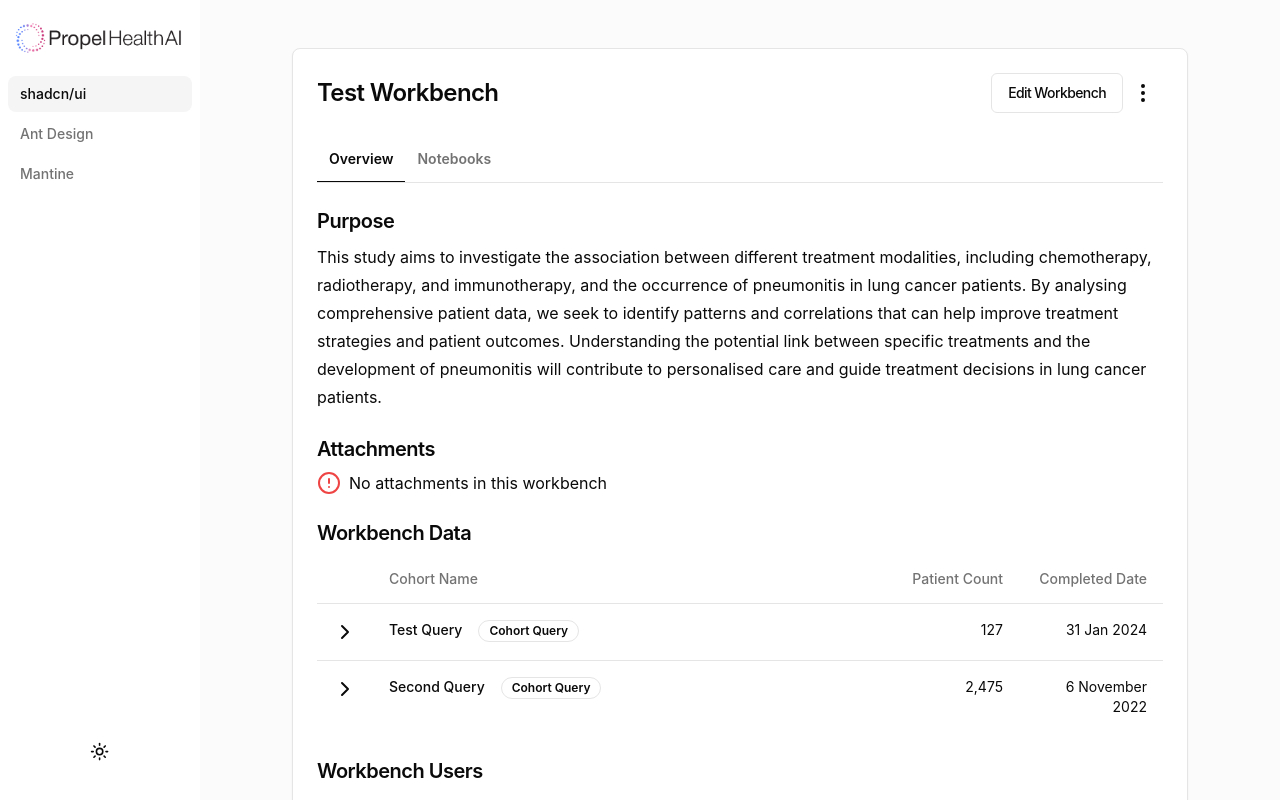
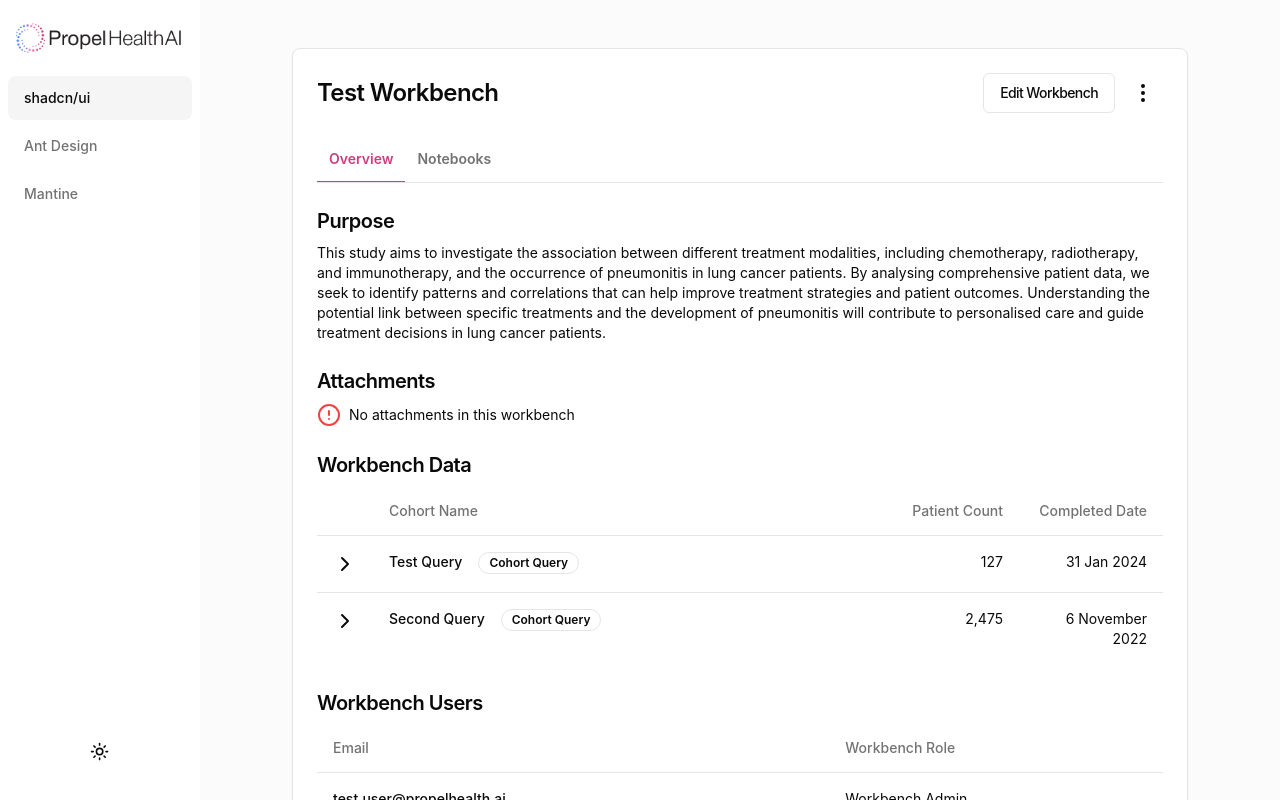
Before and after one commit to bambanah/ph-ui-spike, a Next.js app: page /shadcn in a window 1280 px wide. Shown: the top 800 px of the page. Built offline with nearby package versions, Linux system fonts and the light colour scheme.

Commit message:
shadcn primary

```diff
--- a/src/app/antd/page.tsx
+++ b/src/app/antd/page.tsx
@@ -8,9 +8,17 @@ import Head from "next/head";
 import { useState } from "react";
 
 const AntDesignPage = () => {
+  const getLocalStorageTheme = () => {
+    const theme = localStorage.getItem("ant-theme");
+
+    if (theme === "darkAlgorithm" || theme === "defaultAlgorithm") {
+      return theme;
+    }
+  };
+
   const [algorithm, setAlgorithm] = useState<
     "darkAlgorithm" | "defaultAlgorithm"
-  >("darkAlgorithm");
+  >(getLocalStorageTheme() ?? "defaultAlgorithm");
 
   return (
     <ConfigProvider theme={{ algorithm: theme[algorithm] }}>
--- a/src/app/globals.css
+++ b/src/app/globals.css
@@ -16,8 +16,8 @@
     --card-foreground: 0 0% 3.9%;
     --popover: 0 0% 100%;
     --popover-foreground: 0 0% 3.9%;
-    --primary: 332 79% 75%;
-    --primary-foreground: 26 83.3% 4.1%;
+    --primary: 332 57.6% 52%;
+    --primary-foreground: 0 0% 100%;
     --secondary: 0 0% 96.1%;
     --secondary-foreground: 0 0% 9%;
     --muted: 0 0% 96.1%;
@@ -44,8 +44,8 @@
     --card-foreground: 0 0% 98%;
     --popover: 0 0% 3.9%;
     --popover-foreground: 0 0% 98%;
-    --primary: 332 77% 71%;
-    --primary-foreground: 26 83.3% 4.1%;
+    --primary: 333 78.1% 71.4%;
+    --primary-foreground: 0 0% 0%;
     --secondary: 0 0% 14.9%;
     --secondary-foreground: 0 0% 98%;
     --muted: 0 0% 14.9%;
@@ -69,7 +69,4 @@
   * {
     @apply border-border;
   }
-  body {
-    @apply bg-background text-foreground;
-  }
 }
--- a/src/app/shadcn/page.tsx
+++ b/src/app/shadcn/page.tsx
@@ -2,6 +2,8 @@ import Navbar from "@/components/shadcn/navbar";
 import { ThemeProvider } from "@/components/shadcn/theme-provider";
 import WorkbenchPage from "@/components/shadcn/workbench-page";
 import { Metadata } from "next";
+
+import "./shadcn.css";
 
 export const metadata: Metadata = {
   title: "Shadcn",
--- /dev/null
+++ b/src/app/shadcn/shadcn.css
@@ -0,0 +1,15 @@
+body {
+  @apply bg-background text-foreground;
+}
+
+h4 {
+  @apply scroll-m-20 text-xl font-semibold tracking-tight;
+}
+
+p {
+  @apply text-sm leading-5;
+}
+
+p:not(:first-of-type) {
+  @apply mt-2;
+}
--- a/src/components/antd/navbar.tsx
+++ b/src/components/antd/navbar.tsx
@@ -1,7 +1,8 @@
 "use client";
 
 import { navConfig } from "@/lib/nav-config";
-import { Button, Layout, Menu, MenuProps, theme } from "antd";
+import { Button, Flex, Layout, Menu, MenuProps, theme } from "antd";
+import { Moon, Sun } from "lucide-react";
 import Image from "next/image";
 import Link from "next/link";
 
@@ -30,6 +31,7 @@ const Navbar = ({ algorithm, setAlgorithm }: Props) => {
     setAlgorithm(
       algorithm === "darkAlgorithm" ? "defaultAlgorithm" : "darkAlgorithm"
     );
+    localStorage.setItem("ant-theme", algorithm);
   };
 
   return (
@@ -42,7 +44,7 @@ const Navbar = ({ algorithm, setAlgorithm }: Props) => {
         borderRightWidth: "1px",
       }}
     >
-      <div className="py-4">
+      <div className="py-4 flex flex-col gap-2 h-full">
         <Image
           alt="propel logo"
           width={200}
@@ -54,14 +56,25 @@ const Navbar = ({ algorithm, setAlgorithm }: Props) => {
           }
           className="border-border"
         />
+        <Menu
+          mode="inline"
+          defaultSelectedKeys={["/antd"]}
+          style={{ borderRight: 0, backgroundColor: colorBgBase }}
+          items={navItems}
+        />
+        <Flex justify="center" className="mt-auto mb-4">
+          <Button
+            icon={
+              algorithm === "darkAlgorithm" ? (
+                <Moon className="w-4 h-4" />
+              ) : (
+                <Sun className="w-4 h-4" />
+              )
+            }
+            onClick={toggleAlgorithm}
+          />
+        </Flex>
       </div>
-      <Menu
-        mode="inline"
-        defaultSelectedKeys={["/antd"]}
-        style={{ borderRight: 0, backgroundColor: colorBgBase }}
-        items={navItems}
-      />
-      <Button onClick={toggleAlgorithm}>Dark</Button>
     </Sider>
   );
 };
--- a/src/components/antd/overview-content.tsx
+++ b/src/components/antd/overview-content.tsx
@@ -2,6 +2,7 @@ import { Space, theme, Typography } from "antd";
 import { WarningOutlined } from "@ant-design/icons";
 import WorkbenchDataTable from "./workbench-data-table";
 import WorkbenchUserTable from "./workbench-user-table";
+import { workbenchPurpose } from "@/lib/workbench-info";
 
 const { Title } = Typography;
 
@@ -14,10 +15,7 @@ const OverviewContent = () => {
     <Space direction="vertical" style={{ width: "100%", gap: "2rem" }}>
       <div>
         <Title level={4}>Purpose</Title>
-        <p>
-          Showcasing what a workbench page would look like built with the Ant
-          Design library.
-        </p>
+        <p>{workbenchPurpose}</p>
       </div>
 
       <div>
--- a/src/components/shadcn/navbar.tsx
+++ b/src/components/shadcn/navbar.tsx
@@ -37,7 +37,7 @@ const Navbar = () => {
             key={title}
             href={href}
             className={cn(
-              "flex items-center gap-3 rounded-lg px-3 py-2 transition-all hover:bg-muted hover:text-foreground",
+              "flex items-center gap-3 rounded-lg px-4 py-3 transition-all hover:bg-muted hover:text-foreground",
               pathname?.startsWith(href)
                 ? "bg-muted text-foreground"
                 : "text-muted-foreground"
--- a/src/components/shadcn/ui/tabs.tsx
+++ b/src/components/shadcn/ui/tabs.tsx
@@ -29,7 +29,7 @@ const TabsTrigger = React.forwardRef<
   <TabsPrimitive.Trigger
     ref={ref}
     className={cn(
-      "inline-flex items-center justify-center whitespace-nowrap px-3 py-3 text-sm font-semibold border-b border-transparent ring-offset-background transition-all focus-visible:outline-none focus-visible:ring-2 focus-visible:ring-ring focus-visible:ring-offset-2 disabled:pointer-events-none disabled:opacity-50 data-[state=active]:text-foreground data-[state=active]:border-b-foreground",
+      "inline-flex items-center justify-center whitespace-nowrap px-3 py-3 text-sm font-semibold border-b border-transparent ring-offset-background transition-all focus-visible:outline-none focus-visible:ring-2 focus-visible:ring-ring focus-visible:ring-offset-2 disabled:pointer-events-none disabled:opacity-50 data-[state=active]:text-primary data-[state=active]:border-b-primary",
       className
     )}
     {...props}
--- a/src/components/shadcn/ui/typography.tsx
+++ b/src/components/shadcn/ui/typography.tsx
@@ -30,13 +30,3 @@ export const H3 = ({ className, ...rest }: HTMLProps<HTMLHeadingElement>) => (
     {...rest}
   />
 );
-
-export const H4 = ({ className, ...rest }: HTMLProps<HTMLHeadingElement>) => (
-  <h4
-    className={cn(
-      "scroll-m-20 text-xl font-semibold tracking-tight",
-      className
-    )}
-    {...rest}
-  />
-);
--- a/src/components/shadcn/workbench-page.tsx
+++ b/src/components/shadcn/workbench-page.tsx
@@ -18,7 +18,6 @@ import {
   TabsList,
   TabsTrigger,
 } from "@/components/shadcn/ui/tabs";
-import { H4 } from "@/components/shadcn/ui/typography";
 import { WorkbenchDataTable } from "@/components/shadcn/workbench-data-table";
 import { WorkbenchNotebooksTable } from "@/components/shadcn/workbench-notebooks-table";
 import { WorkbenchUsersTable } from "@/components/shadcn/workbench-users-table";
@@ -30,7 +29,7 @@ const WorkbenchPage = () => {
   return (
     <Card className="w-full max-w-4xl mx-auto mt-4">
       <CardHeader>
-        <CardTitle className="flex w-full items-center">
+        <CardTitle className="flex w-full gap-2 items-center">
           <span>Test Workbench</span>
           <Button variant="outline" className="ml-auto">
             Edit Workbench
@@ -61,22 +60,22 @@ const WorkbenchPage = () => {
           <TabsContent value="overview">
             <div className="flex flex-col gap-6">
               <div className="flex flex-col gap-2">
-                <H4>Purpose</H4>
-                <p className="leading-7">{workbenchPurpose}</p>
+                <h4>Purpose</h4>
+                <p>{workbenchPurpose}</p>
               </div>
               <div className="flex flex-col gap-2">
-                <H4>Attachments</H4>
-                <span className="flex gap-2">
-                  <AlertCircle className="text-red-500" /> No attachments in
-                  this workbench
-                </span>
+                <h4>Attachments</h4>
+                <div className="flex gap-2 items-center">
+                  <AlertCircle className="text-red-500" />
+                  <p>No attachments in this workbench</p>
+                </div>
               </div>
               <div className="flex flex-col gap-2">
-                <H4>Workbench Data</H4>
+                <h4>Workbench Data</h4>
                 <WorkbenchDataTable />
               </div>
               <div className="flex flex-col gap-2">
-                <H4>Workbench Users</H4>
+                <h4>Workbench Users</h4>
                 <WorkbenchUsersTable />
               </div>
             </div>
```
